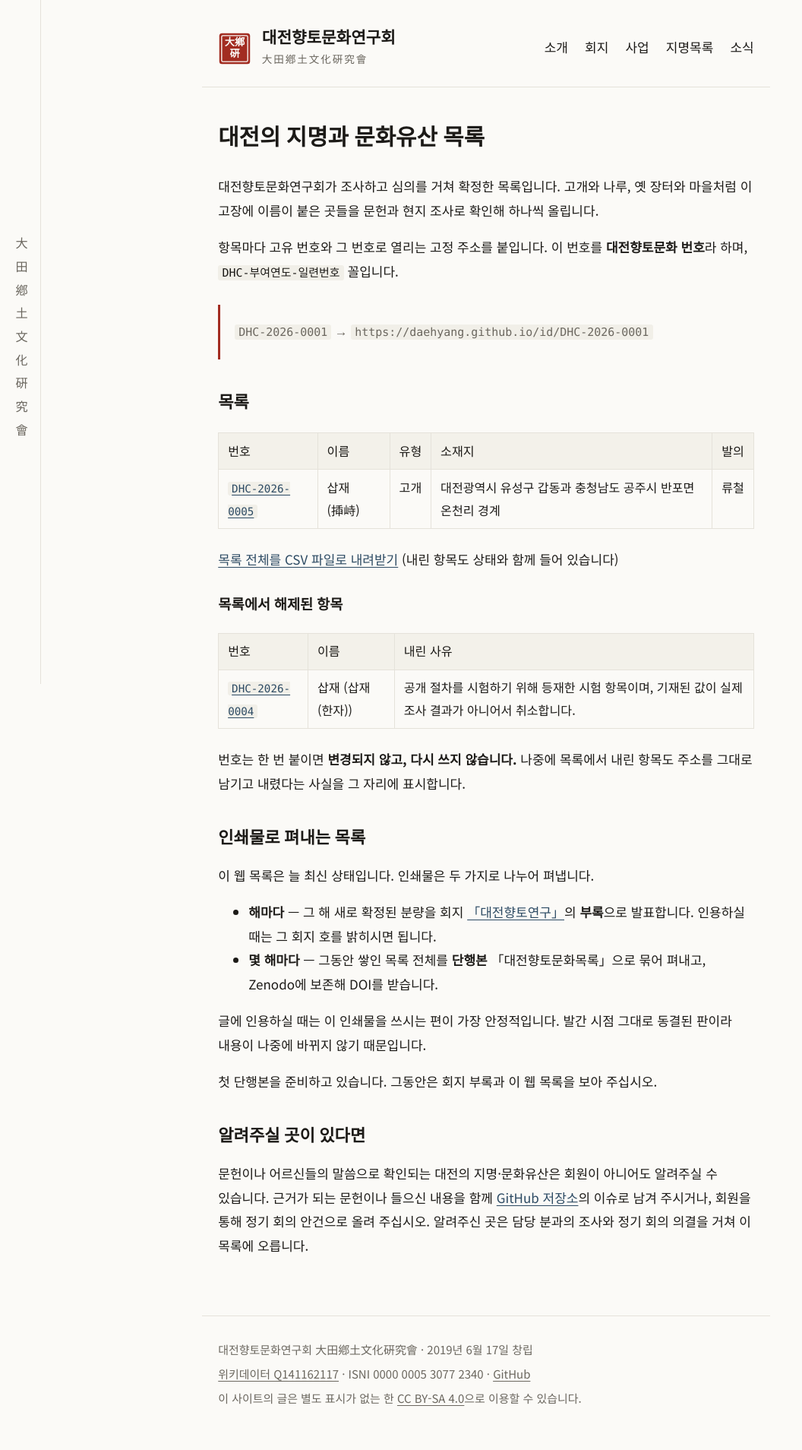
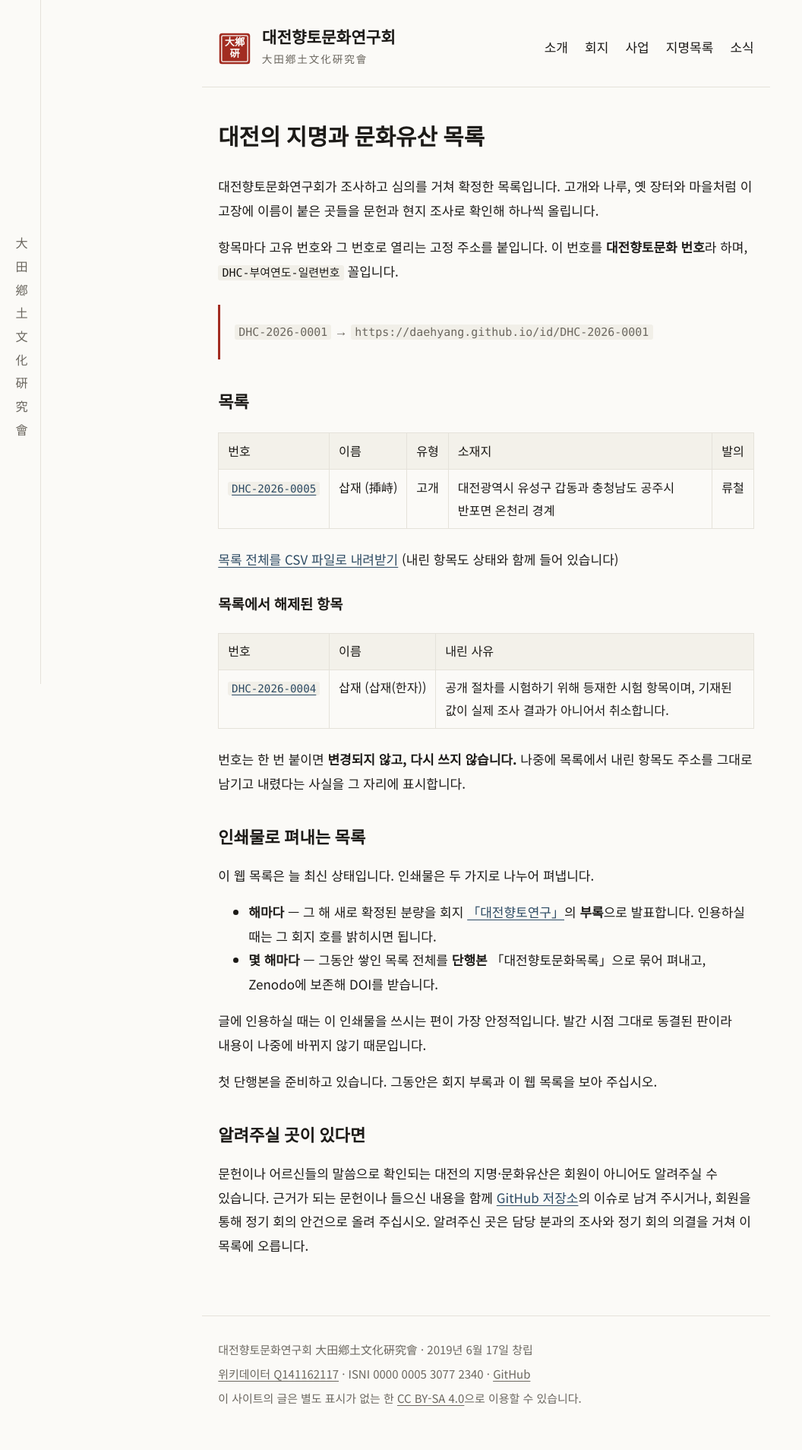
Before and after one commit to daehyang/daehyang.github.io, a Jekyll site: the page built from placenames.md, in a window 1280 px wide. Shown: the whole page at 76% size, without its empty margins (0-1056 px from the left). Built offline with Jekyll 4.4.1, drawn with Linux system fonts in a browser that asks for light colours.

Commit message:
목록 표에서 이름류가 줄바꿈되지 않게 함
향토문화 ID가 하이픈에서 두 줄로 쪼개져 읽기도 복사하기도 나빴다.

번호·이름·유형·발의는 줄바꿈을 막고, 설명에 해당하는 소재지·내린 사유만
줄바꿈하며 남는 너비를 모두 가져가게 했다. 너비를 숫자로 박지 않았으므로
값이 길어지거나 칸이 늘어도 무너지지 않는다.

좁은 화면에서 넘칠 때는 본문 대신 표만 가로로 밀리도록 감쌌다.

```diff
--- a/assets/css/style.css
+++ b/assets/css/style.css
@@ -177,6 +177,18 @@ th { background: #F3F1EA; font-weight: 500; }
   tr { break-inside: avoid; }
 }
 
+/* ---- 목록 표의 칸 너비 ----
+   번호·이름·유형·발의처럼 '이름'에 해당하는 칸은 줄바꿈하지 않는다.
+   식별자가 두 줄로 쪼개지면 읽기도 복사하기도 나쁘다.
+   설명에 해당하는 칸(소재지·내린 사유)만 줄바꿈하며 남는 너비를 모두 가져간다.
+   너비를 숫자로 박지 않았으므로 내용이 길어지거나 칸이 늘어도 무너지지 않는다. */
+.pn-list th, .pn-list td { white-space: nowrap; }
+.pn-list th.wrap, .pn-list td.wrap { white-space: normal; width: 100%; }
+
+/* 그래도 좁은 화면에서는 넘칠 수 있다. 본문 대신 표만 가로로 밀리게 한다. */
+.table-scroll { overflow-x: auto; margin: 1.4rem 0; }
+.table-scroll table { margin: 0; }
+
 /* ---- 접근성 ---- */
 :focus-visible { outline: 2px solid var(--seal); outline-offset: 2px; }
 @media (prefers-reduced-motion: reduce) { * { transition: none !important; animation: none !important; } }
--- a/placenames.md
+++ b/placenames.md
@@ -23,9 +23,10 @@ description: 대전향토문화연구회가 문헌과 현지 조사로 확인하
 
 {% else %}
 
-<table>
+<div class="table-scroll">
+<table class="pn-list">
   <thead>
-    <tr><th>번호</th><th>이름</th><th>유형</th><th>소재지</th><th>발의</th></tr>
+    <tr><th>번호</th><th>이름</th><th>유형</th><th class="wrap">소재지</th><th>발의</th></tr>
   </thead>
   <tbody>
   {% for item in listed %}
@@ -33,12 +34,13 @@ description: 대전향토문화연구회가 문헌과 현지 조사로 확인하
       <td><a href="{{ item.url | relative_url }}"><code>{{ item.hid }}</code></a></td>
       <td>{{ item.label }}{% if item.hanja %} ({{ item.hanja }}){% endif %}</td>
       <td>{{ item.kind }}</td>
-      <td>{{ item.locality }}</td>
+      <td class="wrap">{{ item.locality }}</td>
       <td>{{ item.credit }}</td>
     </tr>
   {% endfor %}
   </tbody>
 </table>
+</div>
 
 {% endif %}
 
@@ -49,20 +51,22 @@ description: 대전향토문화연구회가 문헌과 현지 조사로 확인하
 
 ### 목록에서 해제된 항목
 
-<table>
+<div class="table-scroll">
+<table class="pn-list">
   <thead>
-    <tr><th>번호</th><th>이름</th><th>내린 사유</th></tr>
+    <tr><th>번호</th><th>이름</th><th class="wrap">내린 사유</th></tr>
   </thead>
   <tbody>
   {% for item in retired %}
     <tr>
       <td><a href="{{ item.url | relative_url }}"><code>{{ item.hid }}</code></a></td>
       <td>{{ item.label }}{% if item.hanja %} ({{ item.hanja }}){% endif %}</td>
-      <td>{{ item.retired_reason }}</td>
+      <td class="wrap">{{ item.retired_reason }}</td>
     </tr>
   {% endfor %}
   </tbody>
 </table>
+</div>
 번호는 한 번 붙이면 **변경되지 않고, 다시 쓰지 않습니다.**
 나중에 목록에서 내린 항목도 주소를 그대로 남기고 내렸다는 사실을 그 자리에 표시합니다.
 
```
